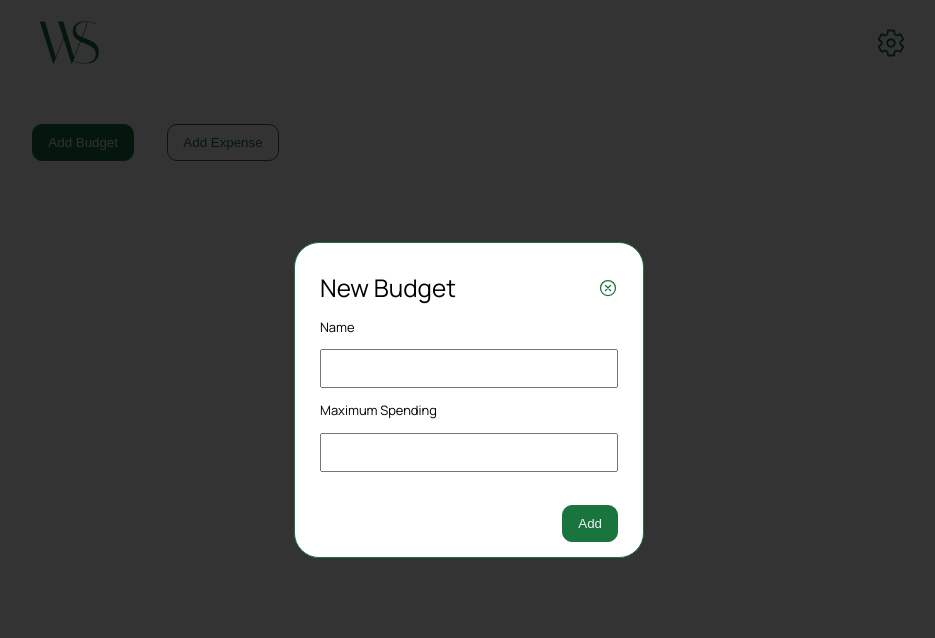
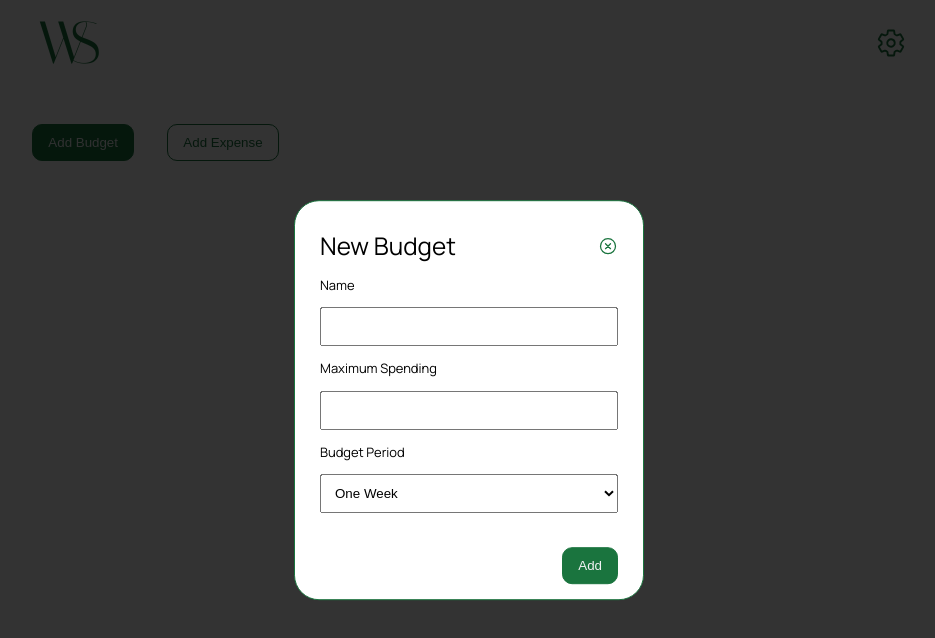
Before and after one commit to claudiugubernu/wise-spendings, a React (Create React App) app: page / in a window 1280 px wide. Both pictures are taken after a click on the element "Add Budget". Shown: the top 638 px of the page, without its empty margins (171-1106 px from the left). Built offline with nearby package versions, Linux system fonts and the light colour scheme.

Commit message:
added new lang terms for budgetPeriod, fixed lang switcher term

```diff
--- a/src/components/AddBudgetModal/AddBudgetModal.js
+++ b/src/components/AddBudgetModal/AddBudgetModal.js
@@ -38,9 +38,19 @@ const AddBudgetModal = ({ show, handleClose }) => {
                 id="max"
                 ref={maxRef}
                 required
-                min={0}
+                min={1}
                 step={0.01}
               />
+            </div>
+            <div className="form-row mb-20 flex flex-column v-gap-20">
+            <label htmlFor="budgetPeriod">
+              {langTerms(lang, "Budget Period")}
+            </label>
+            <select id="budgetPeriod">
+              <option value="week">{langTerms(lang, "One Week")}</option>
+              <option value="month">{langTerms(lang, "One Month")}</option>
+              <option value="year">{langTerms(lang, "One Year")}</option>
+            </select>
             </div>
             <div className="flex justify-end mt-50">
               <Button
--- a/src/components/LanguageSwitcher/LanguageSwitcher.js
+++ b/src/components/LanguageSwitcher/LanguageSwitcher.js
@@ -6,7 +6,7 @@ const LanguageSwitcher = () => {
   return (
     <div className="language-switcher p-20 flex justify-between align-items-center gap-20">
       <label htmlFor="language" className="fs-20">
-        {lang === "en" ? "Language:" : "Limbă:"}
+        {langTerms(lang, "Language")}
       </label>
       <select id="language" value={lang} onChange={onSetLang}>
         <option value="en">{langTerms(lang, "English")}</option>
--- a/src/static/langTerms.js
+++ b/src/static/langTerms.js
@@ -5,6 +5,13 @@ export function langTerms($language, $term) {
       lang: {
         en: "Settings",
         ro: "Setări",
+      },
+    },
+    {
+      term: "Language",
+      lang: {
+        en: "Language",
+        ro: "Limbă",
       },
     },
     {
@@ -40,6 +47,34 @@ export function langTerms($language, $term) {
       lang: {
         en: "Add Budget",
         ro: "Adaugă Buget",
+      },
+    },
+    {
+      term: "Budget Period",
+      lang: {
+        en: "Budget Period",
+        ro: "Perioadă Buget",
+      },
+    },
+    {
+      term: "One Week",
+      lang: {
+        en: "One Week",
+        ro: "O Săptămână",
+      },
+    },
+    {
+      term: "One Month",
+      lang: {
+        en: "One Month",
+        ro: "O Lună",
+      },
+    },
+    {
+      term: "One Year",
+      lang: {
+        en: "One Year",
+        ro: "Un An",
       },
     },
     {
```
